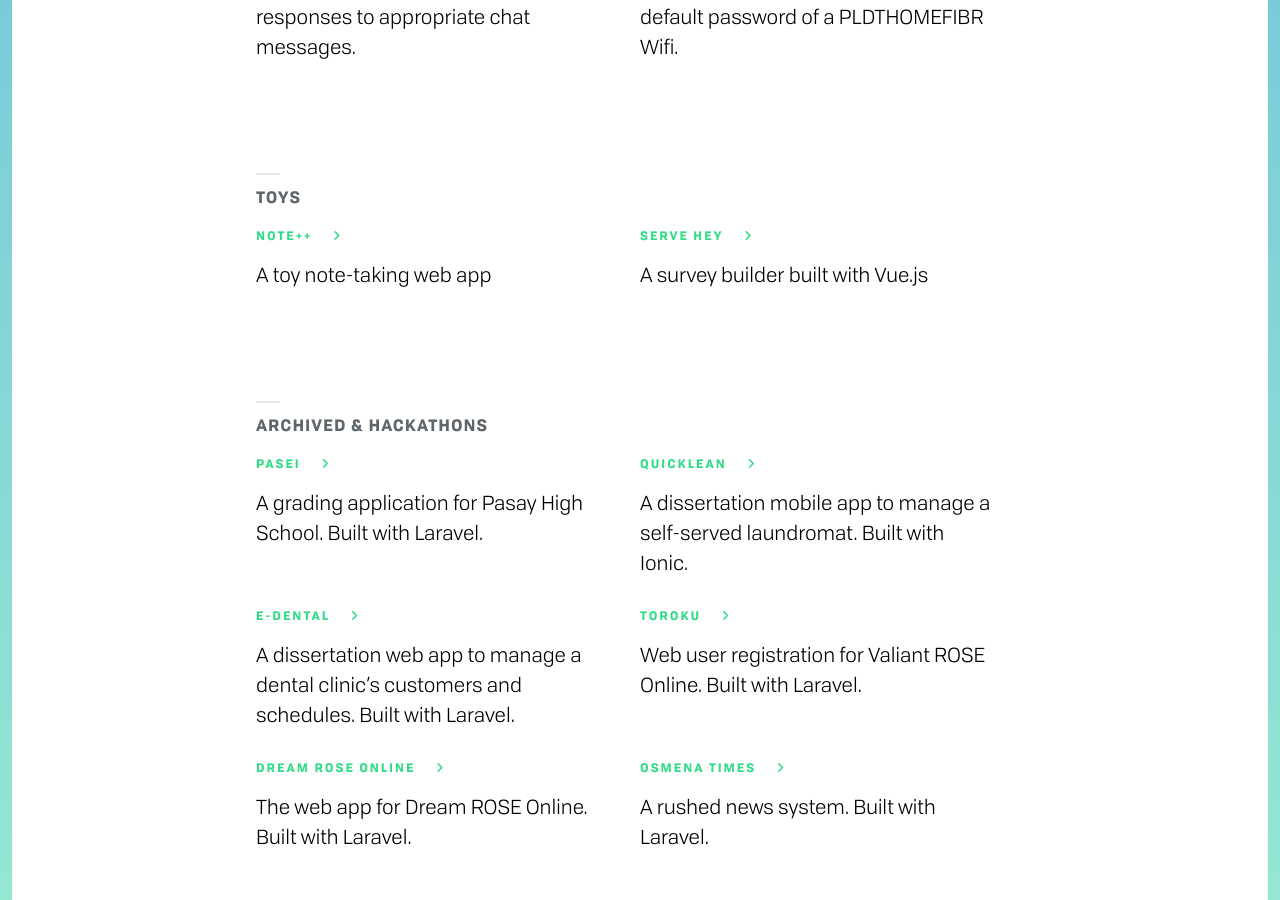
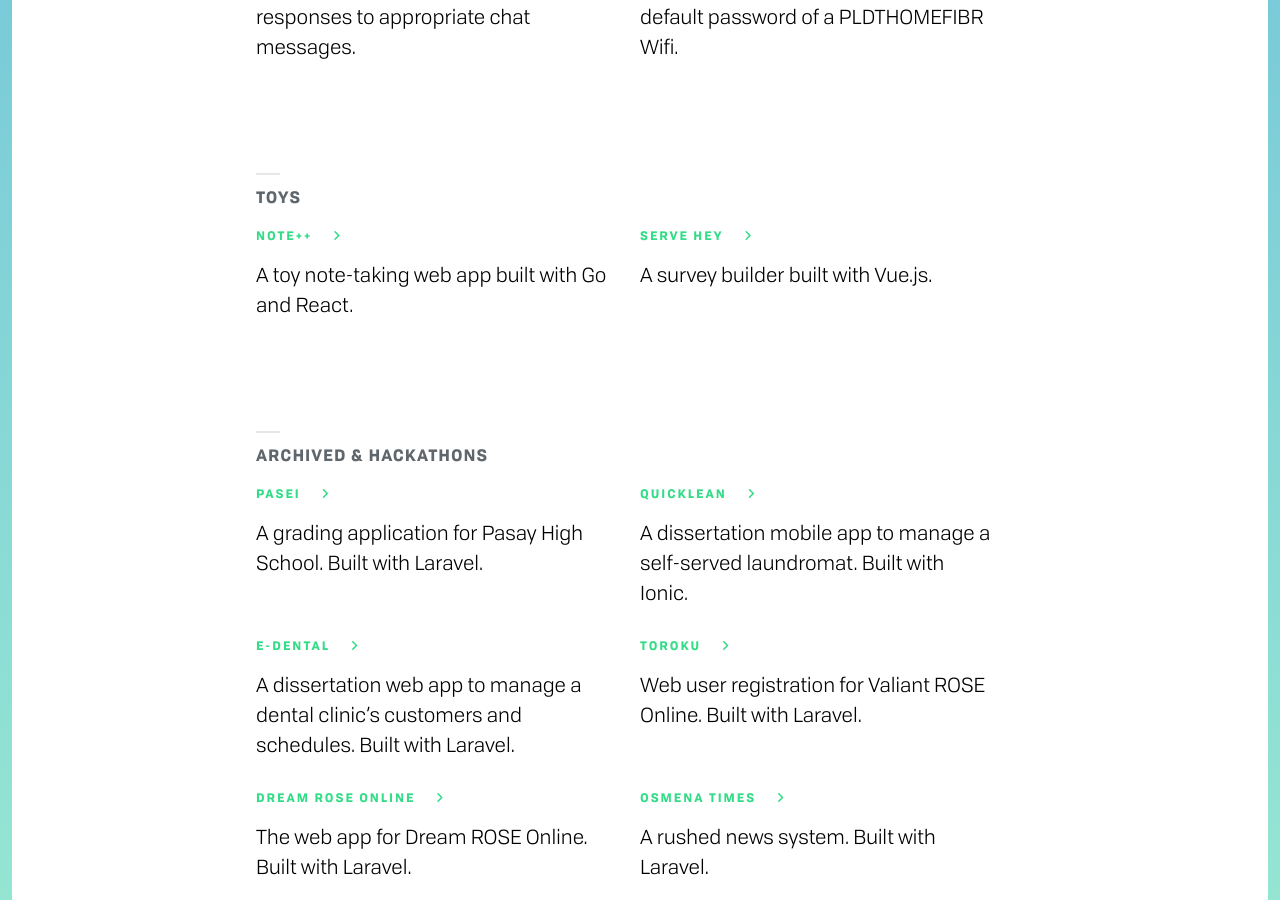
Before and after one commit to srph/websait, a Jekyll site: the page built from lab.html, in a window 1280 px wide and 900 px high, scrolled down 1371 px. Built offline with Jekyll 4.4.1, drawn with Linux system fonts in a browser that asks for light colours; nearby versions of some CDN libraries.

Commit message:
Update notepp description

```diff
--- a/lab.html
+++ b/lab.html
@@ -64,11 +64,11 @@ projects:
     projects:
       -
         title: Note++
-        description: A toy note-taking web app
+        description: A toy note-taking web app built with Go and React.
         url: https://github.com/srph/toy-notepp
       -
         title: Serve Hey
-        description: A survey builder built with Vue.js
+        description: A survey builder built with Vue.js.
         url: https://github.com/srph/toy-vue-serve-hey
   -
     section: Archived & Hackathons
```
